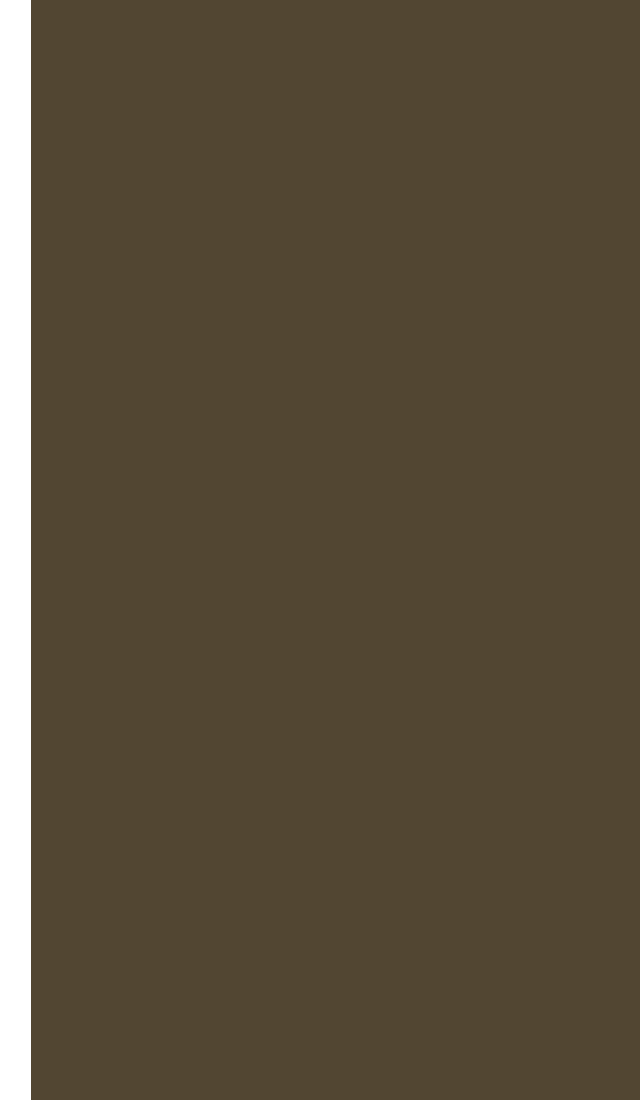
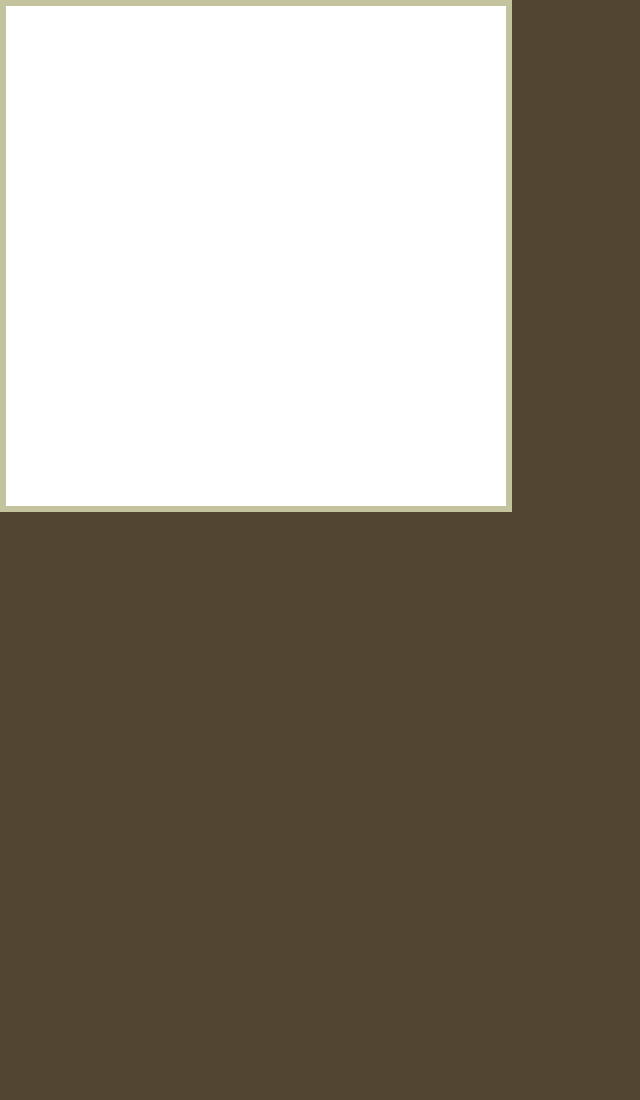
Before and after one commit to 1Pinesh/Etch-a-Sketch, a plain HTML site: page index.html in a window 1280 px wide. Shown: the top 1100 px of the page, without its empty margins (0-640 px from the left). After the commit the page ends 800 px from the top, so only its background shows below. Drawn offline with Linux system fonts and the light colour scheme.

Commit message:
removing padding and marign from cell

```diff
--- a/Javascript/script.js
+++ b/Javascript/script.js
@@ -29,6 +29,10 @@ function multipleCells(number) {
         newCell.style.width  = cellSize + "px"
         newCell.style.height = cellSize + "px"
 
+        // give new cell margin and padding
+        newCell.style.padding = "0px"
+        newCell.style.margin = "0px"
+
         // add the cells into container
         grid_con.appendChild(newCell)
     }
--- a/style.css
+++ b/style.css
@@ -2,6 +2,13 @@ body{
 background-color: #524632;
 margin: 0;
 padding: 0;
+}
+/* one the cell has reach the end it goes to the next row any thing that goes outside the container will be hidden*/
+.grid-con{
+    border: 6px solid #C3C49E;
+    display: flex;
+    flex-wrap: wrap;
+    overflow: hidden;
 }
 
 /* give the cells a white background */
```
